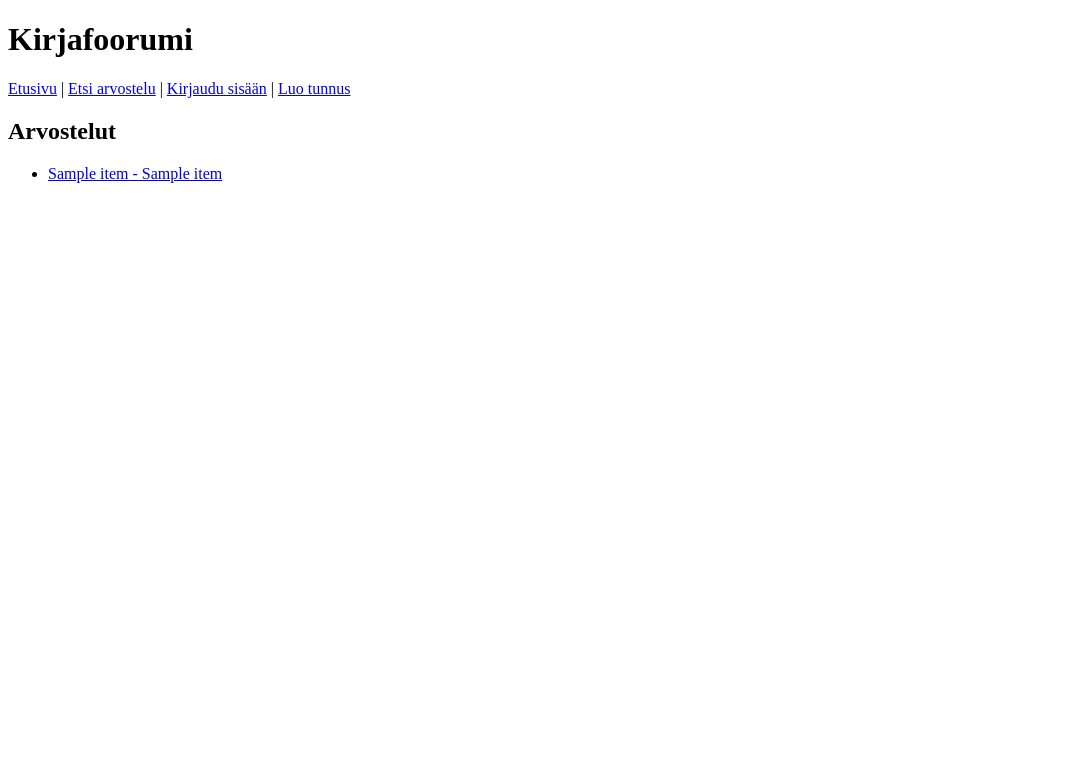
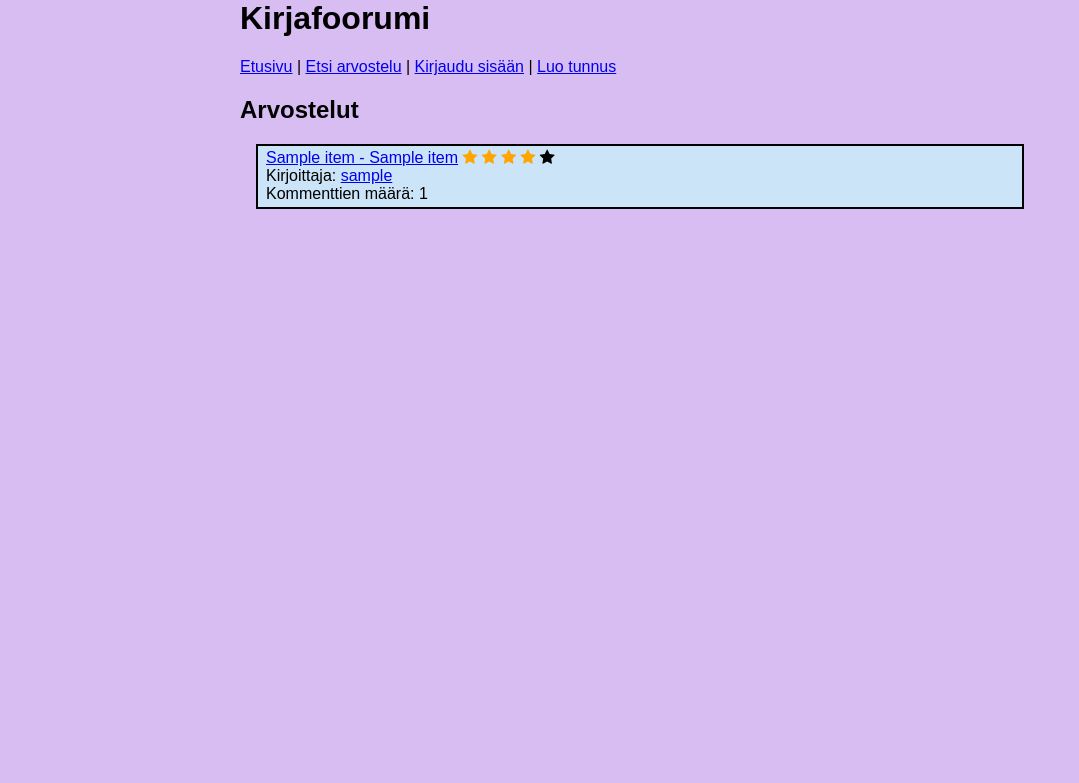
Before and after one commit to matuuli/kirjafoorumi, a Flask app: template templates/index.html in a window 1280 px wide. Shown: the top 783 px of the page, without its empty margins (0-1079 px from the left). Run offline with Flask 3, Linux system fonts and the light colour scheme; the template is opened without the code that fills it: most values are stand-ins (such as "Sample title", 1, 10 or a date in 2020).

Commit message:
Use CSS and improve item list

```diff
--- /dev/null
+++ b/static/main.css
@@ -0,0 +1,17 @@
+body {
+    margin: auto;
+    max-width: 50em;
+    font-family: sans-serif;
+    background-color: rgb(215, 189, 242);
+  }
+
+.item {
+    border: 2px solid black;
+    margin: 1em;
+    padding: 0.2em 0.5em;
+    background-color: rgb(204, 228, 248);
+}
+
+.checked {
+    color: orange;
+  }
--- a/templates/index.html
+++ b/templates/index.html
@@ -1,3 +1,5 @@
+<link rel="stylesheet" href="https://cdnjs.cloudflare.com/ajax/libs/font-awesome/4.7.0/css/font-awesome.min.css">
+
 {% extends "layout.html" %}
 
 {% block title %}Kirjafoorumi{% endblock %}
@@ -5,9 +7,17 @@
 {% block content %}
 <h2>Arvostelut</h2>
 
-<ul>
-  {% for item in items %}
-  <li><a href="/item/{{ item.id }}">{{ item.title }} - {{ item.book_name }}</a></li>
-  {% endfor %}
-</ul>
+{% for item in items %}
+<div class="item">
+<a href="/item/{{ item.id }}">{{ item.title }} - {{ item.book_name }}</a>
+{% for star in range(item.stars) %}
+  <span class="fa fa-star checked"></span>
+{% endfor %}
+{% for star in range(5 - item.stars) %}
+  <span class="fa fa-star"></span>
+{% endfor %} <br />
+Kirjoittaja: <a href="/user/{{ item.user_id }}">{{ item.username }}</a> <br />
+Kommenttien määrä: {{ item.comment_count }}
+</div>
+{% endfor %}
 {% endblock %}
--- a/templates/layout.html
+++ b/templates/layout.html
@@ -3,6 +3,7 @@
 
 <head>
   <title>{% block title %}{% endblock %}</title>
+  <link rel="stylesheet" href="/static/main.css">
 </head>
 
 <body>
```
Also changed, not shown: items.py (+6 -1 lines).
